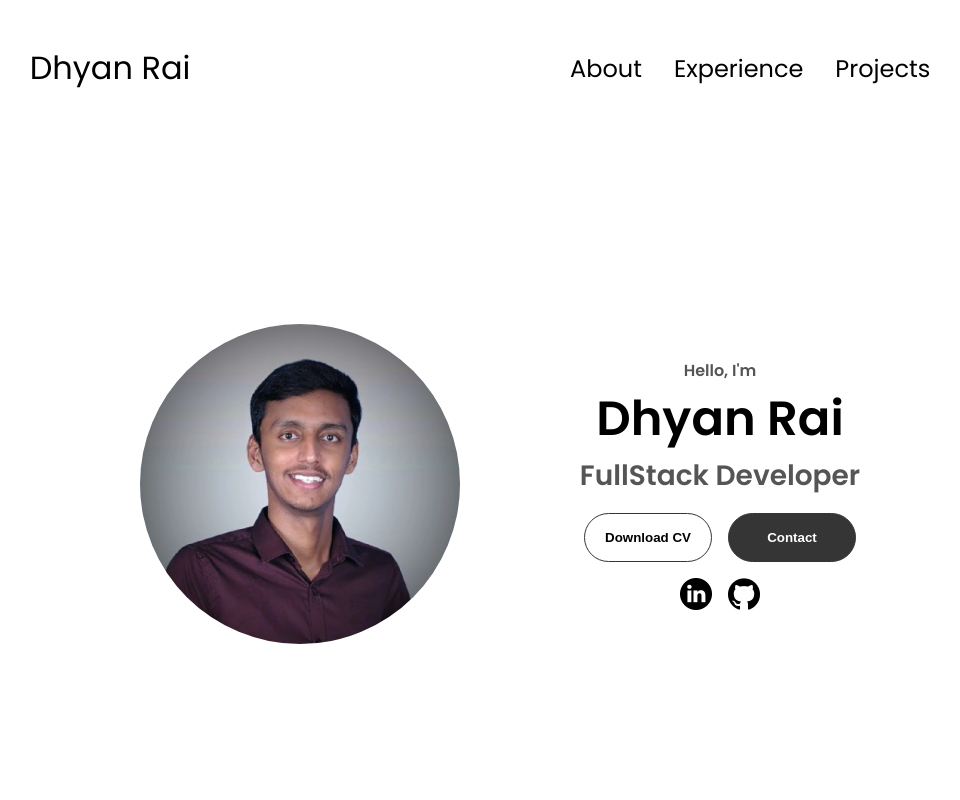
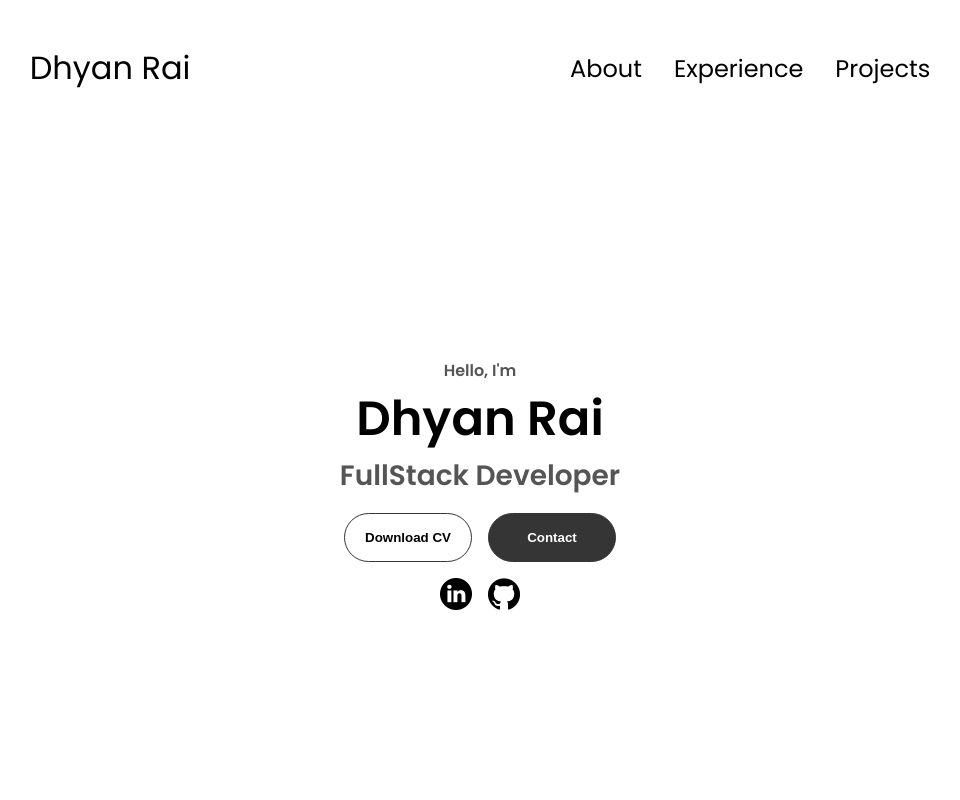
Before and after one commit to DhyanRaiBM/Portfolio, a React (Vite) app: page / in a window 1280 px wide. Shown: the top 800 px of the page, without its empty margins (160-1120 px from the left). Built offline with nearby package versions, Linux system fonts and the light colour scheme.

Commit message:
Update App.tsx

```diff
--- a/src/App.tsx
+++ b/src/App.tsx
@@ -27,15 +27,15 @@ const App = () => {
       </nav>
 
       <section id='profile'>
-        <div className='section__pic-container' id='proImg'>
+        {/* <div className='section__pic-container' id='proImg'>
           <img
             id='profileImage'
             src='/assets/p-shadow.jpg'
             alt='Dhyan Rai profile picture Here'
             style={{}}
           />
-        </div>
-        <div className='section__text'>
+        </div> */}
+        <div className='section__text' style={{ textAlign: 'center', margin: '0 auto' }}>
           <p className='section__text__p1'>Hello, I'm</p>
           <h1 className='title'>Dhyan Rai </h1>
           <p className='section__text__p2'>FullStack Developer</p>
```
